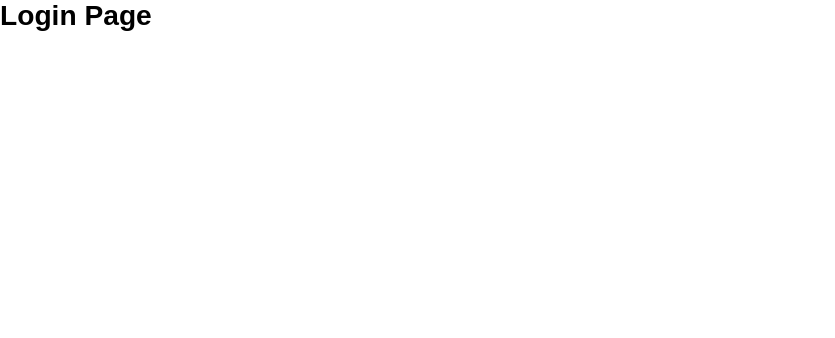
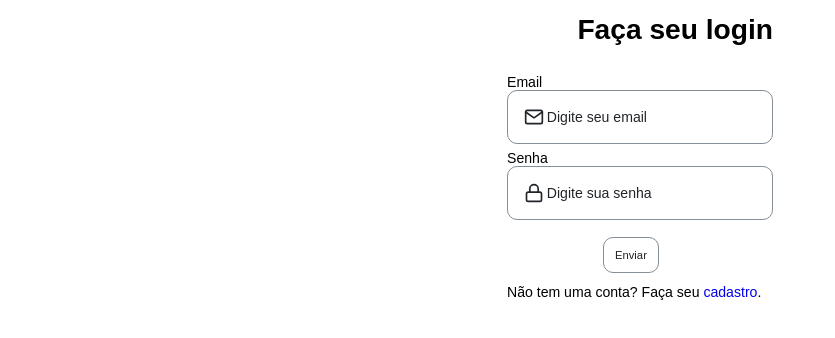
Before and after one commit to anavaleska2908/OZmap-challenge, a React (Create React App) app in the folder web/: page / in a window 1280 px wide. Shown: the top 338 px of the page, without its empty margins (0-835 px from the left). Built offline with nearby package versions, Linux system fonts and the light colour scheme.

Commit message:
feat: creation of user login page and integration with logic. Page still needs corrections.

```diff
--- /dev/null
+++ b/web/src/components/Card/index.jsx
@@ -0,0 +1,5 @@
+export const Card = () => {
+    return (
+        <h1>Card</h1>
+    )
+}
--- a/web/src/pages/Home/index.jsx
+++ b/web/src/pages/Home/index.jsx
@@ -1,3 +1,6 @@
+import { Container, Content, SectionStyled } from "./styles";
+
+
 export const Home = () => {
     return (
         <h1>Home Page</h1>
--- /dev/null
+++ b/web/src/pages/Home/styles.js
@@ -0,0 +1,52 @@
+import styled from 'styled-components';
+
+export const Content = styled.div`
+   display: flex;
+   flex-direction: column;
+   align-items: center;
+
+   button {
+    margin: 0.4em;
+   }
+
+   div {
+    margin-bottom: 1em;
+      input {
+          margin-left: 0;
+      }
+      button {
+          margin: 0;
+
+      }
+   }
+
+   @media (min-width: 750px) {
+        display: flex;
+        flex-direction: row;
+        flex-wrap: wrap;
+        justify-content: space-evenly;
+        margin-bottom: 1.5em;
+    }
+`
+
+export const Container = styled.div`
+  display: flex;
+  flex-direction: column;
+  justify-content: center;
+  /*padding: 0 38px;*/
+`;
+export const SectionStyled = styled.section`
+    display: flex;
+    flex-direction: column;
+    flex-wrap: wrap;
+    align-content: center;
+    justify-content: center;
+    align-items: center;
+
+    @media (min-width: 750px) {
+        display: flex;
+        flex-direction: row;
+        flex-wrap: wrap;
+        justify-content: space-evenly;
+    }
+`;
--- a/web/src/pages/Login/index.jsx
+++ b/web/src/pages/Login/index.jsx
@@ -1,5 +1,50 @@
+import { FiMail, FiLock } from 'react-icons/fi';
+import { useForm } from 'react-hook-form';
+import * as yup from 'yup';
+import { yupResolver } from '@hookform/resolvers/yup';
+import { Button } from '../../components/Button';
+import { Input } from "../../components/Input";
+import { Link } from 'react-router-dom';
+import { Container, Content } from "./styles";
+import { useUser } from '../../providers/Users';
+
 export const Login = () => {
+    const { handleFormLoginSubmit } = useUser();
+    const loginSchema = yup.object().shape({
+        email: yup.string().email('Email inválido').required('Campo obrigatório!'),
+        password: yup.string().min(8, 'Mínimo de 8 dígitos ').required('Campo obrigatório!'),
+    });
+    const { register, handleSubmit, formState: { errors } } = useForm( {
+        resolver: yupResolver(loginSchema)
+    });
     return (
-        <h1>Login Page</h1>
+        <Container>
+            <Content>
+                <form onSubmit={handleSubmit(handleFormLoginSubmit)}>
+                    <h1>Faça seu login</h1>
+                    <Input
+                      register={register}
+                      icon={ FiMail }
+                      label='Email'
+                      placeholder='Digite seu email'
+                      name='email'
+                      error={errors.email?.message}
+                    />
+                    <Input
+                      register={register}
+                      icon={ FiLock }
+                      label='Senha'
+                      placeholder='Digite sua senha'
+                      type='password'
+                      name='password'
+                      error={errors.password?.message}
+                    />
+                    <Button type='submit'>Enviar</Button>
+                    <p>
+                      Não tem uma conta? Faça seu <Link to='/signup'>cadastro</Link>.
+                    </p>
+                </form>
+            </Content>
+        </Container>
     )
 };
--- /dev/null
+++ b/web/src/pages/Login/styles.js
@@ -0,0 +1,33 @@
+import styled from 'styled-components';
+export const Container = styled.div`
+  height: 100vh;
+  display: flex;
+  flex-direction: column;
+`;
+export const Content = styled.div`
+  display: flex;
+  flex-direction: column;
+  align-items: center;
+  justify-content: center;
+  width: 100%;
+  max-width: 700px;
+  margin-top: 1em;
+
+  form button {
+    border: 1px solid var(--grey-1);
+    color: var(--grey-0);
+    border-radius: 10px;
+    margin-top: 1em;
+    margin-left: 8.5em;
+  }
+
+  h1 {
+    margin-bottom: 1em;
+    margin-left: 2.5em;
+
+  }
+
+  @media (min-width: 700px) {
+    align-self: center;
+  }
+`;
--- a/web/src/providers/Users/index.js
+++ b/web/src/providers/Users/index.js
@@ -6,6 +6,7 @@ import { api } from '../../services/api';
 const UserContext = createContext([]);
 
 export const UserProvider = ({ children }) => {
+    const [usersData, setUsersData] = useState([]);
     const history = useHistory();
 
     const handleFormRegisterSubmit = ({ name, email, password, age }) => {
@@ -13,14 +14,28 @@ export const UserProvider = ({ children }) => {
         api.post( "/register", user ).then( ( _ ) =>
         {
             toast.success( "Sua conta foi criada com sucesso!" );
-            return history.push( "/login" );
-        } ).catch( error => toast.error( "Erro ao criar a conta, tente outro email!" ) );
+            return history.push("/login");
+        } ).catch((error) => toast.error("Erro ao criar a conta, tente outro email!"));
     }
+
+    const handleFormLoginSubmit = (data) => {
+        api.post("/", data)
+            .then((response) => {
+                const { token, _id: id, name, email, age } = response.data;
+                const user = { id, name, email, age }
+                localStorage.setItem("@OZmap:token", token);
+                localStorage.setItem("@OZmap:user", JSON.stringify(user));
+                return history.push("/home");
+            }).catch((error) => toast.error("Email ou senha inválidos!"));
+    }
+
 
 
     return (
         <UserContext.Provider value={{
-                handleFormRegisterSubmit,
+            handleFormRegisterSubmit,
+            handleFormLoginSubmit,
+            usersData,
         }}>
             {children}
         </UserContext.Provider>
```
